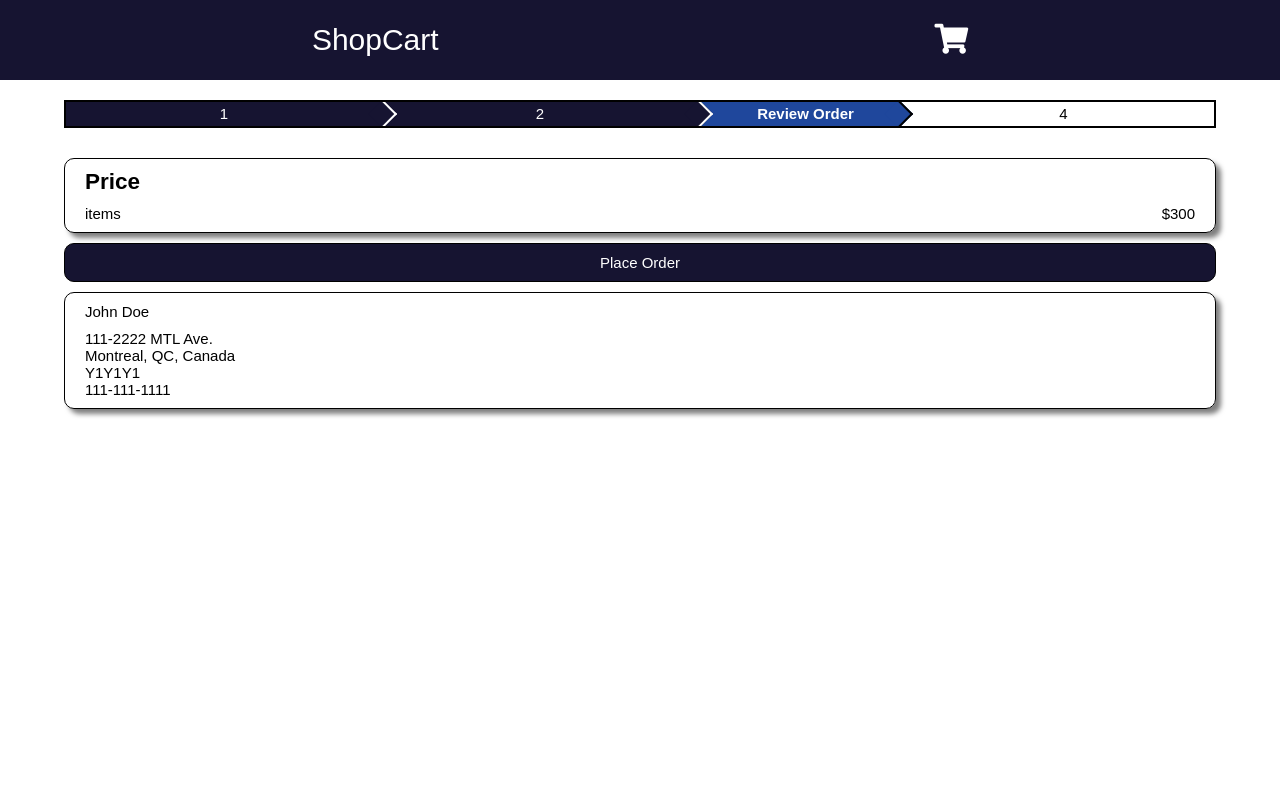
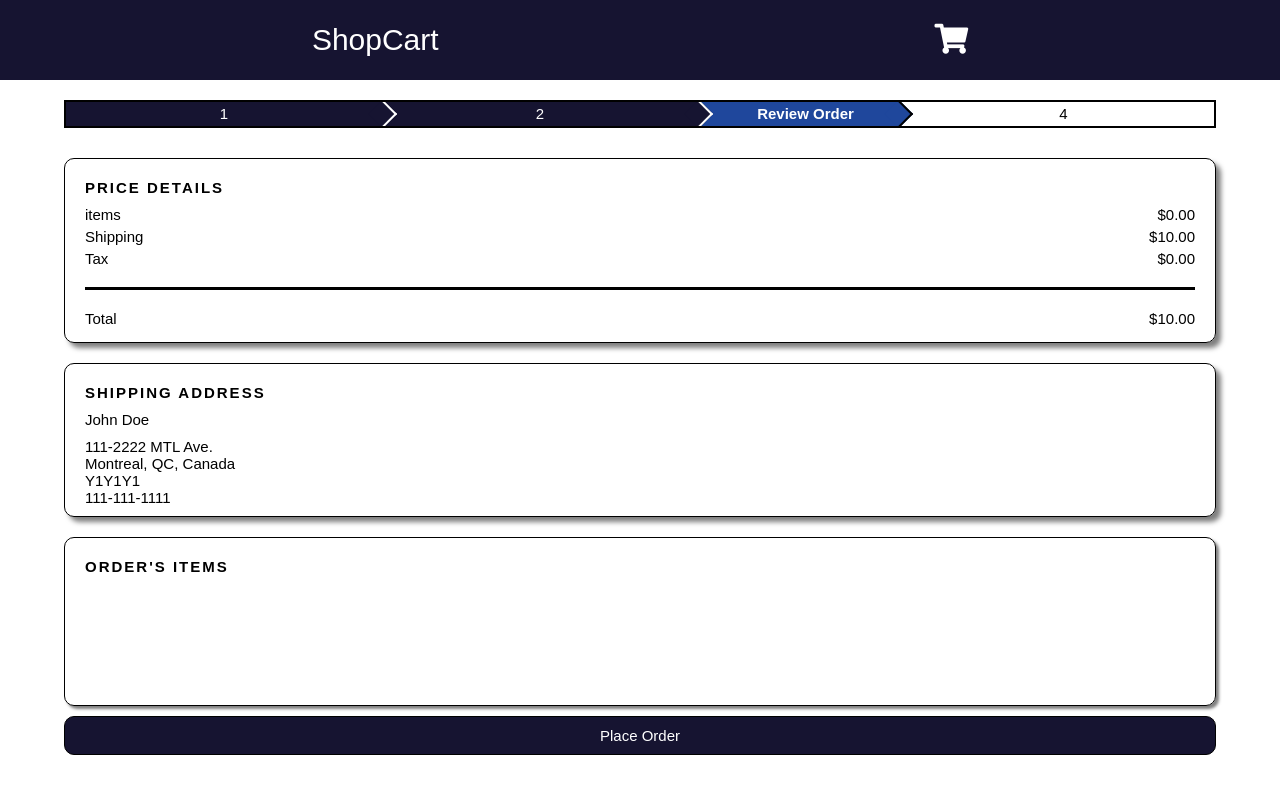
Before and after one commit to saeddaoud/shop-cart, a React (Create React App) app in the folder frontend/: page /review in a window 1280 px wide. Shown: the top 794 px of the page. Built offline with nearby package versions, Linux system fonts and the light colour scheme.

Commit message:
finished the place order screen

```diff
--- a/frontend/src/App.js
+++ b/frontend/src/App.js
@@ -7,6 +7,7 @@ import ProductDetailsScreen from './screens/ProductDetailsScreen';
 import { AnimatePresence } from 'framer-motion';
 import ShippingDetailsScreen from './screens/ShippingDetailsScreen';
 import PlaceOrderScreen from './screens/PlaceOrderScreen';
+import ConfirmationScreen from './screens/ConfirmationScreen';
 
 const App = () => {
   return (
@@ -19,6 +20,7 @@ const App = () => {
           <Route exact path='/product/:id' component={ProductDetailsScreen} />
           <Route exact path='/shipping' component={ShippingDetailsScreen} />
           <Route exact path='/review' component={PlaceOrderScreen} />
+          <Route exact path='/confirmation' component={ConfirmationScreen} />
         </Switch>
       </AnimatePresence>
     </Router>
--- a/frontend/src/actions/cartActions.js
+++ b/frontend/src/actions/cartActions.js
@@ -1,5 +1,6 @@
 import {
   CART_ADD,
+  CART_EMPTY,
   CART_UPDATE,
   ITEM_DELETE,
   SHIPPING_ADDRESS_SET,
@@ -29,6 +30,14 @@ export const deleteItemFromCart = (itemId) => (dispatch, getState) => {
   localStorage.setItem('user-order', JSON.stringify(getState().cart.order));
 };
 
+export const emptyCart = () => (dispatch) => {
+  dispatch({
+    type: CART_EMPTY,
+  });
+  localStorage.removeItem('user-order');
+  localStorage.removeItem('shipping-address');
+};
+
 export const setShippingAddress = (address) => (dispatch, getState) => {
   dispatch({
     type: SHIPPING_ADDRESS_SET,
--- a/frontend/src/components/Card.js
+++ b/frontend/src/components/Card.js
@@ -1,22 +1,9 @@
 import React from 'react';
-import { useDispatch } from 'react-redux';
-import { Link, useHistory } from 'react-router-dom';
-import { getProductDetails } from '../actions/productActions';
-import { PRODUCT_GET_RESET } from '../constants/productConstants';
+import { Link } from 'react-router-dom';
 import Rating from './Rating';
 
 const Card = ({ item }) => {
-  const dispatch = useDispatch();
-  const history = useHistory();
-  // console.log(item);
-  // console.log(item);
   const { name, price, rating, _id, numReviews, image } = item;
-
-  // const handleClick = () => {
-  //   // dispatch({ type: PRODUCT_GET_RESET });
-  //   history.push(`/product/${_id}`);
-  //   // dispatch(getProductDetails(_id));
-  // };
 
   return (
     <div className='card'>
--- a/frontend/src/constants/cartConstants.js
+++ b/frontend/src/constants/cartConstants.js
@@ -2,3 +2,4 @@ export const CART_ADD = 'CART_ADD';
 export const CART_UPDATE = 'CART_UPDATE';
 export const SHIPPING_ADDRESS_SET = 'SHIPPING_ADDRESS_SET';
 export const ITEM_DELETE = 'ITEM_DELETE';
+export const CART_EMPTY = 'CART_EMPTY';
--- a/frontend/src/reducers/cartReducers.js
+++ b/frontend/src/reducers/cartReducers.js
@@ -1,5 +1,6 @@
 import {
   CART_ADD,
+  CART_EMPTY,
   CART_UPDATE,
   ITEM_DELETE,
   SHIPPING_ADDRESS_SET,
@@ -51,6 +52,8 @@ export const cartReducer = (state = initialState, action) => {
         ...state,
         order: state.order.filter((item) => item._id !== payload),
       };
+    case CART_EMPTY:
+      return initialState;
     default:
       return state;
   }
--- /dev/null
+++ b/frontend/src/screens/ConfirmationScreen.js
@@ -0,0 +1,7 @@
+import React from 'react';
+
+const ConfirmationScreen = () => {
+  return <div>Confirmation</div>;
+};
+
+export default ConfirmationScreen;
--- a/frontend/src/screens/PlaceOrderScreen.css
+++ b/frontend/src/screens/PlaceOrderScreen.css
@@ -5,6 +5,12 @@
   align-items: flex-start;
   margin-bottom: 1rem;
   font-size: 1.5rem;
+}
+
+.place-order-details h4 {
+  text-transform: uppercase;
+  letter-spacing: 2px;
+  margin: 1rem 0;
 }
 
 .personal-info {
@@ -41,4 +47,21 @@
   display: flex;
   justify-content: space-between;
   align-items: center;
+  margin-bottom: 0.5rem;
 }
+
+.h-line {
+  width: 100%;
+  height: 3px;
+  margin: 2rem auto;
+  background-color: black;
+}
+
+.order-items {
+  width: 100%;
+  border: 1px solid black;
+  box-shadow: 3px 3px 3px rgba(0, 0, 0, 0.5);
+  border-radius: 10px;
+  padding: 1rem 2rem;
+  margin: 1rem 0;
+}
--- a/frontend/src/screens/PlaceOrderScreen.js
+++ b/frontend/src/screens/PlaceOrderScreen.js
@@ -1,14 +1,28 @@
 import { motion } from 'framer-motion';
 import React from 'react';
-import { useSelector } from 'react-redux';
+import { useDispatch, useSelector } from 'react-redux';
 import { Link } from 'react-router-dom';
+import { emptyCart } from '../actions/cartActions';
 import StepArrowProgressBar from '../UI/StepArrowProgressBar';
 
 import './PlaceOrderScreen.css';
 
 const PlaceOrderScreen = () => {
-  const { shippingAddress } = useSelector((state) => state.cart);
+  const dispatch = useDispatch();
+  const { order, shippingAddress } = useSelector((state) => state.cart);
   const { street, apt, city, country, province, postalCode } = shippingAddress;
+
+  const totalItemPrice = parseFloat(
+    order.reduce((acc, cur) => acc + cur.qty * cur.price, 0)
+  ).toFixed(2);
+  const shippingCost = parseFloat(10).toFixed(2);
+  const totalTaxPrice = parseFloat(totalItemPrice * 0.14).toFixed(2);
+  const totalPrice =
+    Number(totalItemPrice) + Number(totalTaxPrice) + Number(shippingCost);
+
+  const handleClick = () => {
+    dispatch(emptyCart());
+  };
   return (
     <motion.div
       className='page shipping-page'
@@ -25,16 +39,28 @@ const PlaceOrderScreen = () => {
         />
         <div className='place-order-details'>
           <div className='total-price-details'>
-            <h2>Price</h2>
+            <h4>Price Details</h4>
             <div className='total-price-details-item'>
               <span>items</span>
-              <span>$300</span>
+              <span>${totalItemPrice}</span>
+            </div>
+            <div className='total-price-details-item'>
+              <span>Shipping</span>
+              <span>${shippingCost}</span>
+            </div>
+            <div className='total-price-details-item'>
+              <span>Tax</span>
+              <span>${totalTaxPrice}</span>
+            </div>
+            <div className='h-line'></div>
+            <div className='total-price-details-item'>
+              <span>Total</span>
+              <span>${parseFloat(totalPrice).toFixed(2)}</span>
             </div>
           </div>
-          <Link to='/review' className='confirm-btn btn'>
-            Place Order
-          </Link>
+
           <div className='personal-info'>
+            <h4>Shipping Address</h4>
             <p>John Doe</p>
             <div className='shipping-info'>
               <p>
@@ -47,6 +73,33 @@ const PlaceOrderScreen = () => {
               <p>111-111-1111</p>
             </div>
           </div>
+          <div className='order-items'>
+            <h4>Order's Items</h4>
+            <div className='details-card'>
+              {/* <div className='details-card__image'>
+                <img src={phone} alt='' />
+              </div> */}
+              <ul>
+                {order.map((item) => {
+                  return (
+                    <li key={item._id}>
+                      <div className='details-card__name details-card__row'>
+                        <Link to={`/product/${item._id}`}>{item.name}</Link>
+                      </div>
+                      <div className='h-line'></div>
+                    </li>
+                  );
+                })}
+              </ul>
+            </div>
+          </div>
+          <Link
+            to='/confirmation'
+            className='confirm-btn btn'
+            onClick={handleClick}
+          >
+            Place Order
+          </Link>
         </div>
       </div>
     </motion.div>
```
Also changed, not shown: frontend/src/screens/ConfirmationScreen.css (added), 1 other file (tests, documents, lock files or other folders).
